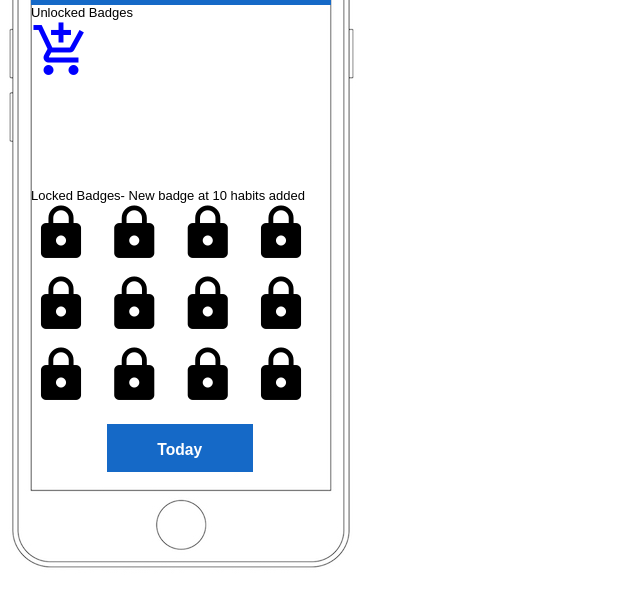
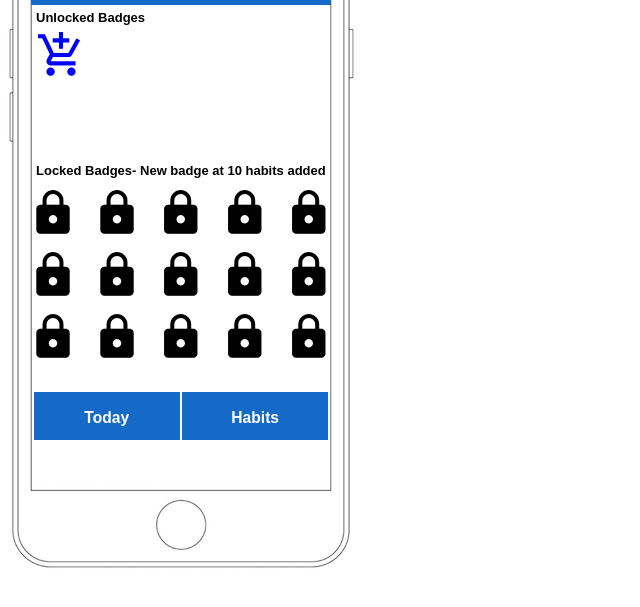
Before and after one commit to Positive-Habits/Positive-Habits, a plain HTML site: page All files/Rewards.html in a window 1280 px wide. Shown: the part 145-752 px from the top of the page, without its empty margins (0-640 px from the left). Drawn offline with Linux system fonts and the light colour scheme; a web font is replaced by a local one.

Commit message:
Add files via upload

```diff
--- a/All files/Rewards-styling.css
+++ b/All files/Rewards-styling.css
@@ -26,8 +26,8 @@ body {
 .icon1
 {
 	position: relative;
-	top: 170px;
-	left: 75px;
+	top: 7px;
+	left: 2px;
 	height: 50px;
 	width:147.5px;
 	border: 1px solid white;
@@ -36,20 +36,53 @@ body {
 	text-align: center;
 	cursor: pointer;
 }
-.unlockbad{
+
+.icon2
+{
+	position: relative;
+	top: 7px;
+	left: -1.5px;
+	height: 50px;
+	width:147.5px;
+	border: 1px solid white;
+	background-color: #1569C7;
+	color: white;
+	text-align: center;
+	cursor: pointer;
+}
+
+.unlockbad
+{
 	font-size:13px;
+	position: relative;
+	top: 5px;
+	left: 5px;
 }
-.lockbad{
-	font-size:13px;
-}
-.unlockicon{
+
+.unlockicon
+{
 	font-size:36px;
 	color: blue;
+	margin-top: 5px;
 }
-.lockicon{
-	font-size:48px;
-	height: 50px;
+
+.lockbad
+{
+	font-size:13px;
+	position: relative;
+	top: -20px;
+	left: 5px;
 }
-.materials-icons.md-18{
+
+.lockicon
+{
+	font-size:50px;
+	top: 0px;
+	margin: -10px;
+	margin-top: 10px;
+	margin-left: -8px;
+}
+/* .materials-icons.md-18{
 	font-size:100px;
-}
+	left: 5px;
+} */
--- a/All files/Rewards.html
+++ b/All files/Rewards.html
@@ -1,3 +1,5 @@
+<!-- Rewards -->
+
 <html>
 <header>
  <title>Rewards</title>
@@ -11,33 +13,38 @@
      </div>
 
 <div class="unlockbad">
-<a> Unlocked Badges </a>
-<br>
-<div class="unlockicon">
-<i class="material-icons" style="font-size:60px;">add_shopping_cart</i>
-</div>
+     <a><b>Unlocked Badges</b></a>
+      <br>
+  <div class="unlockicon">
+     <i class="material-icons" style="font-size:50px;">add_shopping_cart</i>
+  </div>
 </div>
 <br><br><br><br><br><br>
+
 <div class="lockbad">
-<a> Locked Badges- New badge at 10 habits added</a>
+<a><b>Locked Badges- New badge at 10 habits added</b></a>
+
 <div class="lockicon">
-<i class="material-icons" style="font-size:60px;">lock</i>
-<i class="material-icons" style="font-size:60px;">lock</i>
-<i class="material-icons" style="font-size:60px;">lock</i>
-<i class="material-icons" style="font-size:60px;">lock</i>
-<i class="material-icons" style="font-size:60px;">lock</i>
-<i class="material-icons" style="font-size:60px;">lock</i>
-<i class="material-icons" style="font-size:60px;">lock</i>
-<i class="material-icons" style="font-size:60px;">lock</i>
-<i class="material-icons" style="font-size:60px;">lock</i>
-<i class="material-icons" style="font-size:60px;">lock</i>
-<i class="material-icons" style="font-size:60px;">lock</i>
-<i class="material-icons" style="font-size:60px;">lock</i>
-
+  <i class="material-icons" style="font-size:50px;">lock</i>
+  <i class="material-icons" style="font-size:50px;">lock</i>
+  <i class="material-icons" style="font-size:50px;">lock</i>
+  <i class="material-icons" style="font-size:50px;">lock</i>
+  <i class="material-icons" style="font-size:50px;">lock</i>
+  <i class="material-icons" style="font-size:50px;">lock</i>
+  <i class="material-icons" style="font-size:50px;">lock</i>
+  <i class="material-icons" style="font-size:50px;">lock</i>
+  <i class="material-icons" style="font-size:50px;">lock</i>
+  <i class="material-icons" style="font-size:50px;">lock</i>
+  <i class="material-icons" style="font-size:50px;">lock</i>
+  <i class="material-icons" style="font-size:50px;">lock</i>
+  <i class="material-icons" style="font-size:50px;">lock</i>
+  <i class="material-icons" style="font-size:50px;">lock</i>
+  <i class="material-icons" style="font-size:50px;">lock</i>
 </div>
 </div>
 
-
 <a href = "today.html"><button class = "icon1"><h3>Today</h3></button></a>
+<a href= "Habits-View.html"><button class = "icon2"><h3>Habits</h3></button></a>
+</div>
 </body>
 </html>
--- a/All files/SignUp-styling.css
+++ b/All files/SignUp-styling.css
@@ -4,14 +4,14 @@ body
 {
 	background-image: url("images/iphoneOL.jpg");
 	background-repeat: no-repeat;
-	font-family: Avenir, sans-serif;
+  font-family: Avenir, sans-serif;
 }
 
-@font-face
+/* @font-face
 {
 	font-family: "Avenir";
 	src: url("fonts/avenir/avenir_roman-webfont.woff") format("woff")
-}
+} */
 
 #screen
 {
@@ -64,7 +64,7 @@ body
 .icon
 {
 	position:relative;
-	top:205px;
+	top:210px;
 	left: 115px;
 	height: 30px;
 	width: 70px;
@@ -79,5 +79,5 @@ body
 	position:relative;
 	padding:4px 8px;
 	top: 250px;
-	left: 75px;
+	left: 72px;
 }
--- a/All files/today-styling.css
+++ b/All files/today-styling.css
@@ -29,79 +29,6 @@ h1
 	color: white;
 }
 
-/*
-.back-button
-{
-  position: relative;
-	top: -35px;
-	left: 10px;
-  cursor: pointer;
-}
-*/
-
-/*
-.newTask
-{
-  position: relative;
-  top: -60px;
-  left: 260px;
-  width: 58px;
-  height: 40px;
-  background-image: url(images/list.png);
-  background-size: 50%;
-  background-repeat: no-repeat;
-  transform: translate(5%, -7.5%);
-  cursor: pointer;
-}
-*/
-
-.today-wrapper
-{
-	width: 300px;
-	height: 485px;
-}
-
-.today-task
-{
-	width: 200px;
-	height: 200px;
-	background-image: url(images/piechart.jpg);
-	background-size: 100%;
-	position: relative;
-	top: 10px;
-	left: 50px;
-}
-
-.today-progress
-{
-  position: relative;
-  top: 200px;
-	left: -30px;
-}
-
-.completed
-{
-  position: relative;
-	top: -240px;
-	left: 30px;
-	text-align: centre;
-}
-
-.pending
-{
-  position: relative;
-	top: -323px;
-	left: 165px;
-	text-align: centre;
-}
-
-h5
-{
-  position: relative;
-  top:30px;
-  left: 30px;
-}
-
 .home-screen-icons
 {
   position: relative;
@@ -112,10 +39,10 @@ h5
 .icon1
 {
   position: relative;
-  top: -163px;
-	left: -5px;
+  top: 170px;
+	left: 70px;
   float : left;
-  width: 99px;
+  width: 150px;
   height: 50px;
 	border: 1px solid white;
 	margin: 2px;
@@ -124,31 +51,14 @@ h5
   text-align: center;
   cursor: pointer;
   }
-/*
+
 .icon2
 {
   position: relative;
-  top: -160px;
-	left: 0px;
+  top: 210px;
+	left: 71px;
   float : left;
-  width: 58px;
-  height: 40px;
-  background: transparent;
-  border: none;
-  background-image: url(images/calendar.png);
-  background-size: 55%;
-  background-repeat: no-repeat;
-  transform: translate(15%, 10%);
-  cursor: pointer;
-}
-*/
-.icon2
-{
-  position: relative;
-  top: -163px;
-	left: -9px;
-  float : left;
-  width: 99px;
+  width: 150px;
   height: 50px;
 	border: 1px solid white;
 	margin: 2px;
@@ -157,31 +67,14 @@ h5
   text-align: center;
   cursor: pointer;
 }
-/*
-.icon4
-{
-  position: relative;
-  top: -160px;
-	left: 0px;
-  float : left;
-  width: 58px;
-  height: 40px;
-  background: transparent;
-  border: none;
-	background-image: url(images/settings.png);
-  background-size: 65%;
-  background-repeat: no-repeat;
-  transform: translate(20%, 10%);
-  cursor: pointer;
-}
-*/
+
 .icon3
 {
   position: relative;
-  top: -217px;
-	left: 193px;
+  top: 250px;
+	left: 71px;
   float : left;
-  width: 97.5px;
+  width: 150px;
   height: 50px;
 	border: 1px solid white;
 	margin: 2px;
```
Also changed, not shown: All files/LoginScreen.html (+4 -0 lines), All files/SignUp.html (+7 -4 lines), All files/retrieve_data.js (+0 -10 lines), All files/storage.js (+14 -4 lines), All files/today.html (+4 -33 lines).
